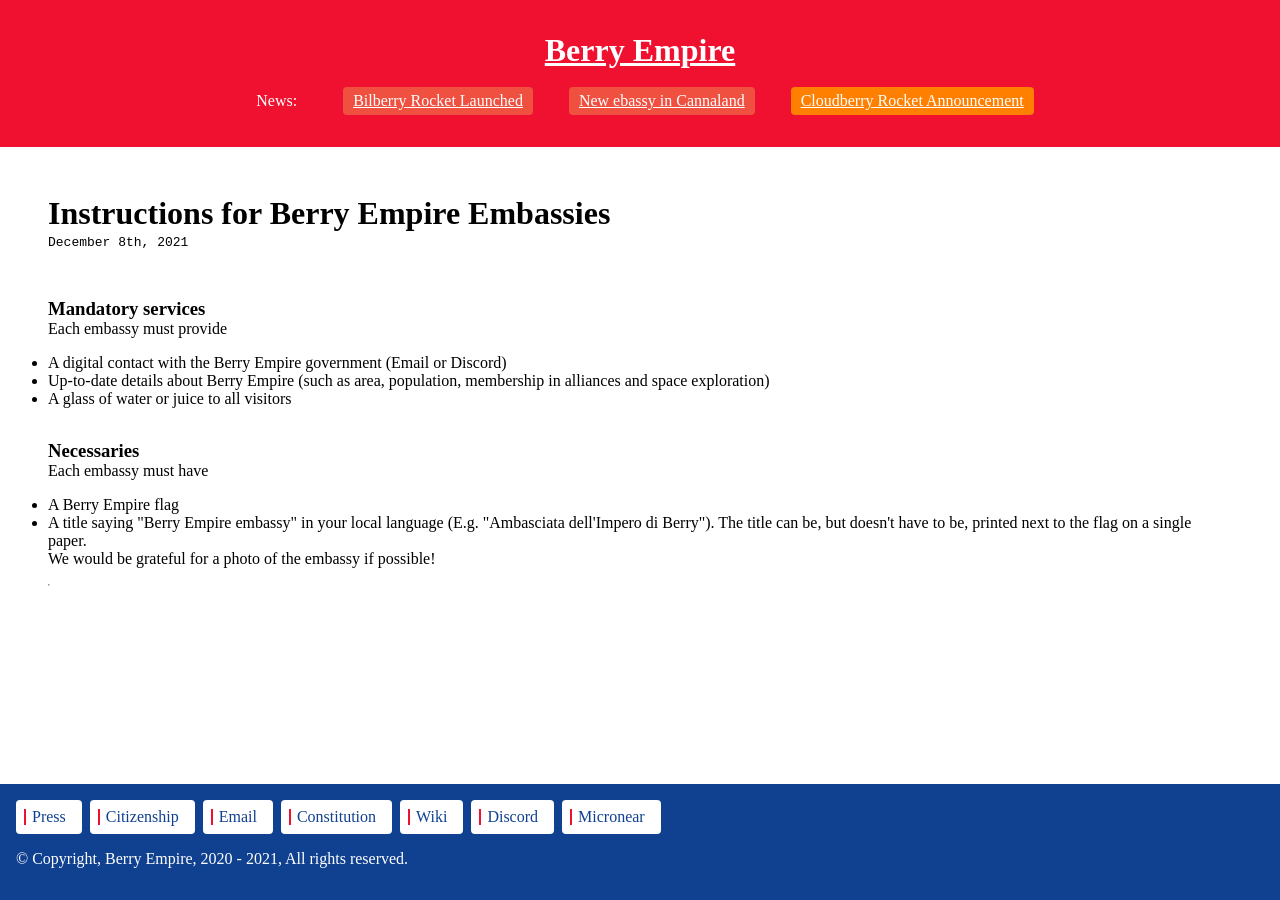
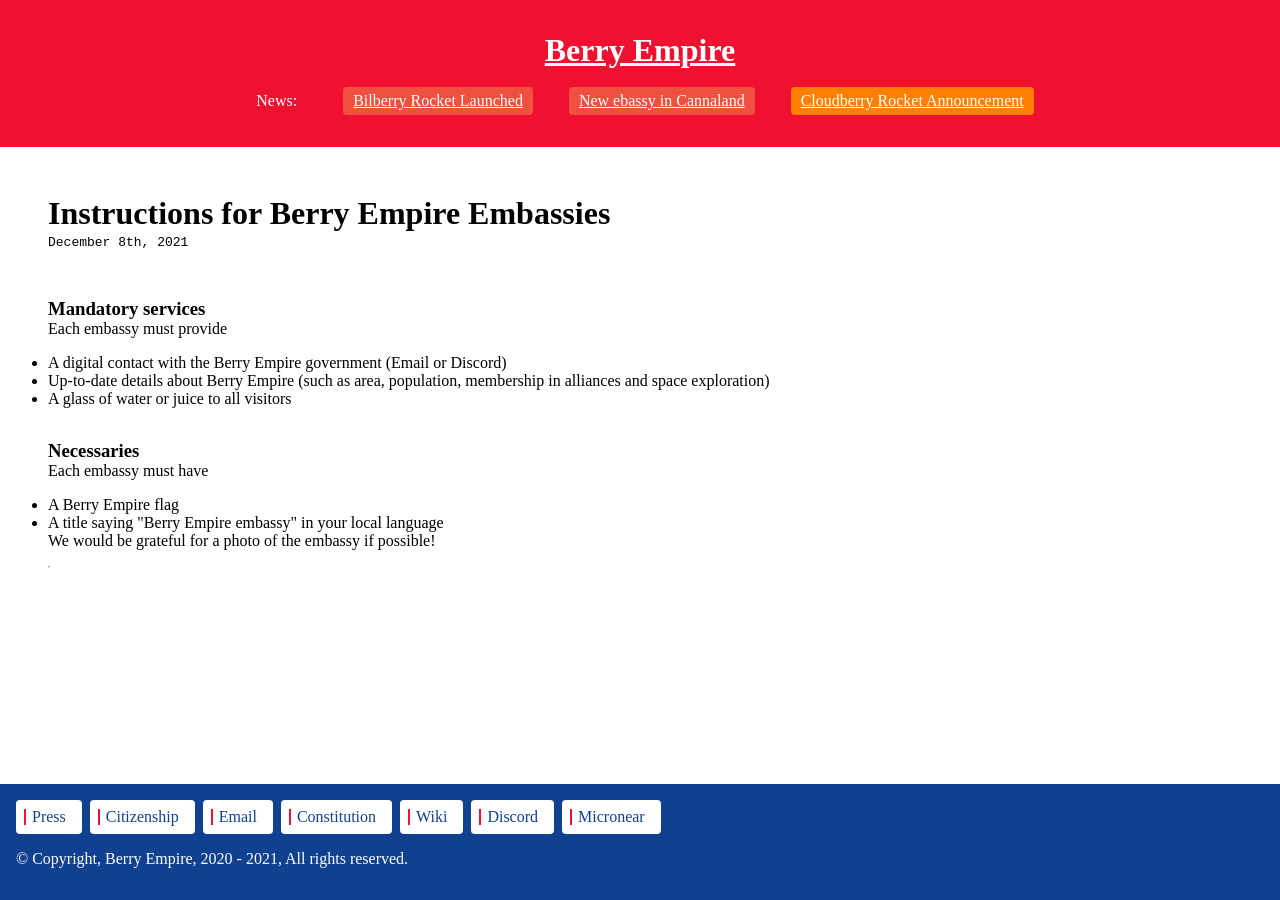
Before and after one commit to berryempire/berryempire.github.io, a Jekyll site: the page built from embassy/en.md, in a window 1280 px wide. Built offline with Jekyll 4.4.1, drawn with Linux system fonts in a browser that asks for light colours; our own code applies the rules of GitHub Pages for plain Markdown files.

Commit message:
Update en.md

```diff
--- a/embassy/en.md
+++ b/embassy/en.md
@@ -16,7 +16,8 @@
 </p>
 <ul>
     <li>A Berry Empire flag</li>
-    <li>A title saying "Berry Empire embassy" in your local language (E.g. "Ambasciata dell'Impero di Berry"). The title can be, but doesn't have to be, printed next to the flag on a single paper.</li>
+    <li>A title saying "Berry Empire embassy" in your local language</li>
 </ul>
-We would be grateful for a photo of the embassy if possible!
+
+<p>We would be grateful for a photo of the embassy if possible!</p>
 <hr>
```
